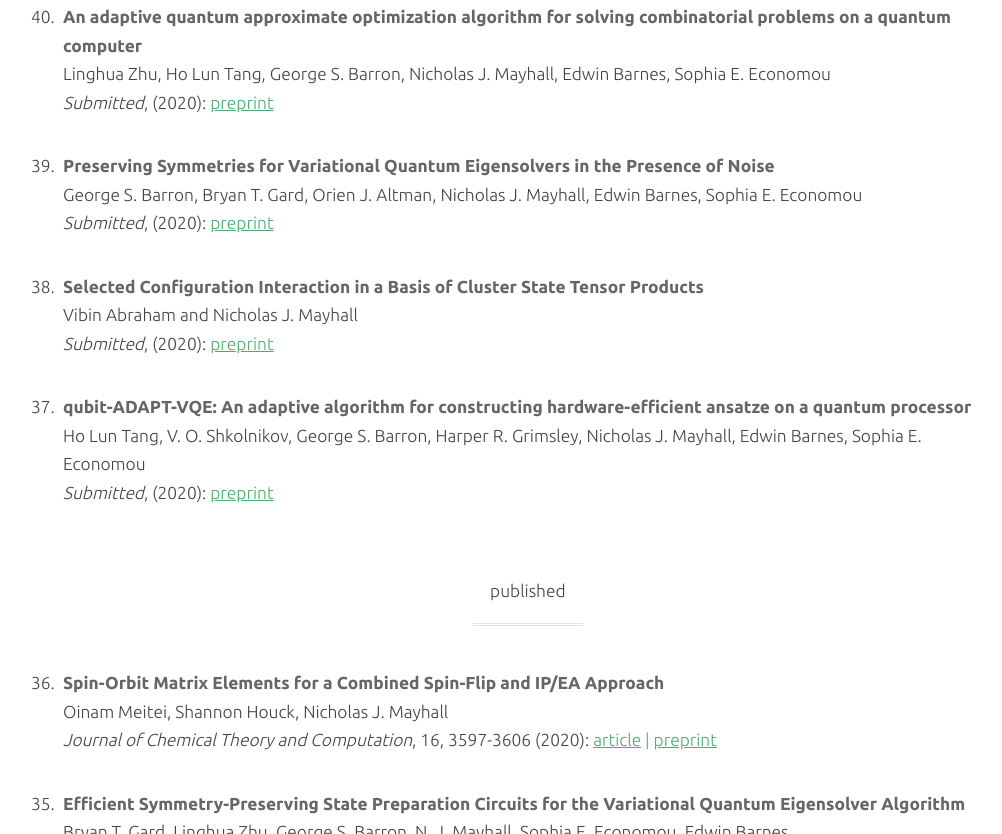
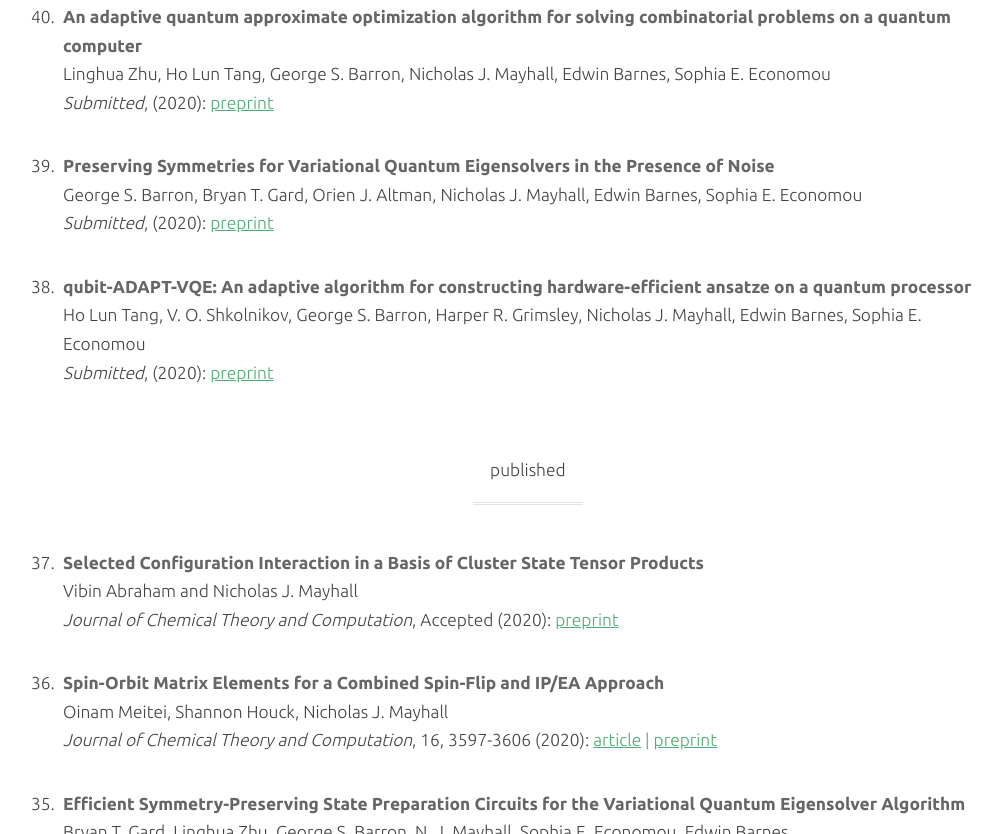
Before and after one commit to nmayhall-vt/group_website, a plain HTML site: page publications.html in a window 1280 px wide. Shown: the part 487-1321 px from the top of the page, without its empty margins (123-1125 px from the left). Drawn offline with Linux system fonts and the light colour scheme.

Commit message:
updated pubs

```diff
--- a/publications.html
+++ b/publications.html
@@ -89,12 +89,6 @@
 									<i>Submitted</i>, (2020):
 									<a href=https://arxiv.org/abs/2003.00171>preprint</a></p></li>
 
-								<li><p><b>Selected Configuration Interaction in a Basis of Cluster State Tensor Products</b><br />
-									Vibin Abraham and Nicholas J. Mayhall
-									<br />
-									<i>Submitted</i>, (2020):
-									<a href=https://arxiv.org/abs/2002.03107>preprint</a></p></li>
-
 								<li><p><b>qubit-ADAPT-VQE: An adaptive algorithm for constructing hardware-efficient ansatze on a quantum processor</b><br />
 									Ho Lun Tang, V. O. Shkolnikov, George S. Barron, Harper R. Grimsley, Nicholas J. Mayhall, Edwin Barnes, Sophia E. Economou <br />
 									<i>Submitted</i>, (2020):
@@ -103,6 +97,13 @@
 								<header class="minor">
 									<p> published</p>
 								</header>
+
+								<li><p><b>Selected Configuration Interaction in a Basis of Cluster State Tensor Products</b><br />
+									Vibin Abraham and Nicholas J. Mayhall
+									<br />
+									<i>Journal of Chemical Theory and Computation</i>, Accepted (2020):
+									<a href=https://arxiv.org/abs/2002.03107>preprint</a></p></li>
+
 
 								<li><p><b>Spin-Orbit Matrix Elements for a Combined Spin-Flip and IP/EA Approach</b><br />
 									Oinam Meitei, Shannon Houck, Nicholas J. Mayhall<br />
```
Also changed, not shown: 1 other file.
